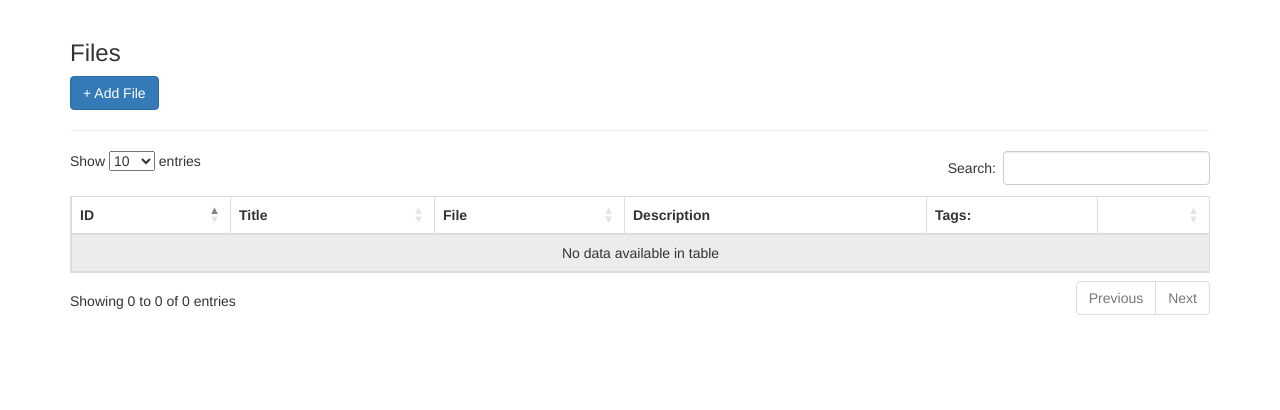
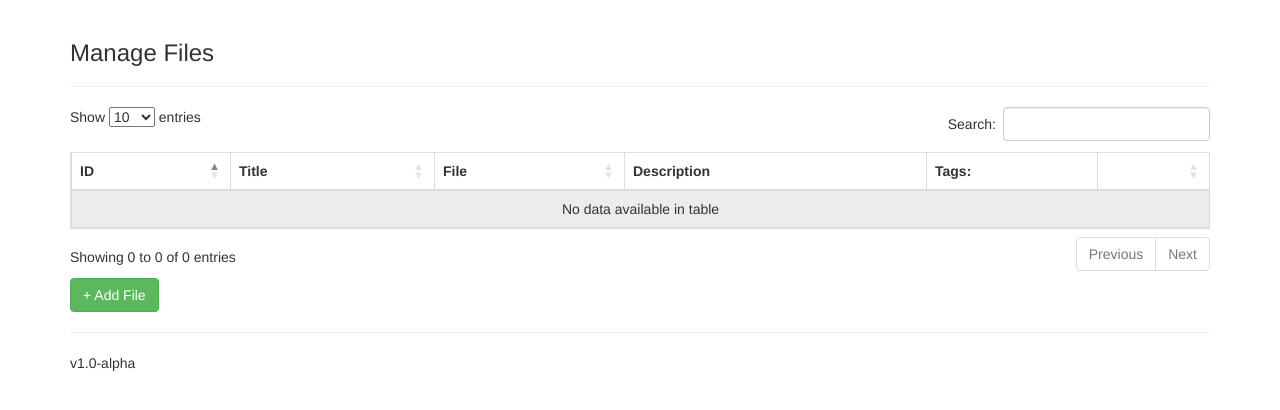
Before and after one commit to kendog/coalman, a Python web app: template templates/admin_files.html in a window 1280 px wide. Shown: the part 50-460 px from the top of the page. Run offline with Jinja, Linux system fonts and the light colour scheme; the template is opened without the code that fills it, so the values that code supplies are empty; some libraries are stand-ins or nearby versions.

Commit message:
UI and branding

```diff
--- a/app.py
+++ b/app.py
@@ -282,7 +282,7 @@ def create_db():
 # Public Frontend
 @app.route('/')
 def index():
-    return redirect(url_for('admin'))
+    return render_template('index.html')
 
 
 # FILE APIs
--- a/templates/admin_apis.html
+++ b/templates/admin_apis.html
@@ -5,7 +5,7 @@
 
 {% block content %}
 
-    <h3>APIs</h3>
+    <h3>Developer APIs</h3>
     <hr>
 
     <div>
@@ -43,7 +43,6 @@
         <p>Zip files and download package.</p>
         <p>[GET] /download/package/&lt;uuid&gt;</p>
     </div>
-        <hr>
 {% endblock %}
 
 {% block plugins %}
--- a/templates/admin_files.html
+++ b/templates/admin_files.html
@@ -1,12 +1,12 @@
 {% extends "layouts/layout1.html" %}
 {% set active_section = "admin_files" %}
 
-{% block title %}Files{% endblock %}
+{% block title %}Manage Files{% endblock %}
 
 {% block content %}
 
-    <h3>Files</h3>
-    <a href="{{ url_for('admin_files_add') }}" class="btn btn-primary">+ Add File</a>
+    <h3>Manage Files</h3>
+    <!--<a href="{{ url_for('admin_files_add') }}" class="btn btn-success">+ Add File</a>//-->
     <hr>
 
     <table id="files-table" class="table table-striped table-bordered">
@@ -16,13 +16,13 @@
             <th>Title</th>
             <th>File</th>
             <th>Description</th>
-            <th>Tags:
+            <th>Tags:<br>
                 {%  for group in tag_groups %}
                     <button class="btn btn-{{ group.tag_id }} btn-xs">{{ group.name }}</button>
                 {% endfor %}
             </th>
             <th></th>
-        </tr>
+        </tr
         </thead>
         <tbody>
         {%  for file in files %}
@@ -45,6 +45,7 @@
         {% endfor %}
         </tbody>
     </table>
+    <a href="{{ url_for('admin_files_add') }}" class="btn btn-success">+ Add File</a>
 
 {% endblock %}
 
--- a/templates/admin_files_delete.html
+++ b/templates/admin_files_delete.html
@@ -12,7 +12,7 @@
     <form id="files-form" method="post" action="">
 
         <div class="row">
-            <div class="col-md-7">
+            <div class="col-md-5">
                 <div class="form-group">
                     <label for="title">Title</label>
                     <input disabled id="title" name="title" type="text" class="form-control" value="{{ file.title }}" />
@@ -44,8 +44,9 @@
 
             <div class="col-md-1"></div>
 
-             <div class="col-md-4">
+             <div class="col-md-6">
                 <div class="form-group">
+                    <label for="file">Tags:</label>
                     {%  for group in tag_groups %}
                         <p><button class="btn btn-{{ group.tag_id }} btn-xs">{{ group.name }}</button></p>
                         <ul class="list-unstyled">
--- a/templates/admin_files_edit.html
+++ b/templates/admin_files_edit.html
@@ -11,7 +11,7 @@
     <form id="files-form" method="post" action="" enctype=multipart/form-data>
 
         <div class="row">
-            <div class="col-md-7">
+            <div class="col-md-5">
 
                 <div class="form-group">
                     <label for="title">Title</label>
@@ -44,7 +44,7 @@
             </div>
 
             <div class="col-md-1"></div>
-            <div class="col-md-4">
+            <div class="col-md-6">
                 <div class="form-group">
                     {%  for group in tag_groups %}
                         <p><button class="btn btn-{{ group.tag_id }} btn-xs">{{ group.name }}</button></p>
--- a/templates/admin_packages_delete.html
+++ b/templates/admin_packages_delete.html
@@ -13,7 +13,7 @@
 
 
         <div class="row">
-            <div class="col-md-4">
+            <div class="col-md-5">
 
                 <div class="form-group">
                     <label for="user_name">User Name:</label>
@@ -57,7 +57,7 @@
 
             <div class="col-md-1"></div>
 
-            <div class="col-md-7">
+            <div class="col-md-6">
                 <div class="form-group">
                     <label for="user_name">Files:</label>
                     <ul class="list-unstyled">
--- a/templates/admin_tag_groups.html
+++ b/templates/admin_tag_groups.html
@@ -7,7 +7,6 @@
 
     <h3>Tag Groups</h3>
         <!--<p>API: <a href="/api/v1/tag_groups" target="_blank">/api/v1/tag_groups</a></p>//-->
-        <a href="{{ url_for('admin_tag_groups_add') }}" class="btn btn-primary">+ Add Tag Group</a>
    <hr>
 
     <table id="tag-groups-table" class="table table-striped table-bordered">
@@ -33,6 +32,7 @@
         {% endfor %}
         </tbody>
     </table>
+    <a href="{{ url_for('admin_tag_groups_add') }}" class="btn btn-success">+ Add Tag Group</a>
 
 {% endblock %}
 
--- a/templates/admin_users.html
+++ b/templates/admin_users.html
@@ -8,7 +8,6 @@
 {% block content %}
 
     <h3>Users</h3>
-    <a href="{{ url_for('admin_users_add') }}" class="btn btn-primary">+ Add User</a>
     <hr>
 
     <table id="users-table" class="table table-striped table-bordered">
@@ -36,6 +35,7 @@
         {% endfor %}
         </tbody>
     </table>
+    <a href="{{ url_for('admin_users_add') }}" class="btn btn-success">+ Add User</a>
 
 {% endblock %}
 
--- a/templates/layouts/layout1.html
+++ b/templates/layouts/layout1.html
@@ -39,23 +39,29 @@
                         <li class="dropdown">
                             <a href="#" class="dropdown-toggle" data-toggle="dropdown" role="button" aria-haspopup="true" aria-expanded="false">Content <span class="caret"></span></a>
                             <ul class="dropdown-menu">
-                                <li><a href="/admin/files">Files</a></li>
-                                <li><a href="/admin/tags">Tags</a></li>
+                                <li><a href="/admin/files">Manage Files</a></li>
+                                <li><a href="/admin/files/add">+ Add File</a></li>
                             </ul>
                         </li>
-                        <li><a href="/admin/packages">Packages</a></li>
-                        <li><a href="/admin/apis">APIs</a></li>
+                        <li class="dropdown">
+                            <a href="#" class="dropdown-toggle" data-toggle="dropdown" role="button" aria-haspopup="true" aria-expanded="false">Packages <span class="caret"></span></a>
+                            <ul class="dropdown-menu">
+                                <li><a href="/admin/packages">Manage Packages</a></li>
+                                <li><a href="/admin/packages/add">+ Create Package</a></li>
+                            </ul>
+                        <li><a href="/admin/apis">Developer APIs</a></li>
                     </ul>
 
                     <ul class="nav navbar-nav navbar-right">
                         <li class="dropdown">
-                            <a href="#" class="dropdown-toggle" data-toggle="dropdown" role="button" aria-haspopup="true" aria-expanded="false">Account Settings <span class="caret"></span></a>
+                            <a href="#" class="dropdown-toggle" data-toggle="dropdown" role="button" aria-haspopup="true" aria-expanded="false">Account <span class="caret"></span></a>
                             <ul class="dropdown-menu">
-                                <li><a>logged in as: {{ current_user.email }}</a></li>
+                                <li><a>{{ current_user.email }}</a></li>
                                 <li role="separator" class="divider"></li>
                                 {% if current_user.has_role('admin') %}
-                                    <li><a href="/admin/tag_groups">Tag Groups</a></li>
-                                    <li><a href="/admin/users">Users</a></li>
+                                    <li><a href="/admin/tags">Manage Tags</a></li>
+                                    <li><a href="/admin/tag_groups">Manage Tag Groups</a></li>
+                                    <li><a href="/admin/users">Manage Users</a></li>
                                     <li role="separator" class="divider"></li>
                                     <li><a href="/admin/message/edit">Notification Message</a></li>
                                     <li role="separator" class="divider"></li>
@@ -79,7 +85,8 @@
     </div>
 
     <div id="footer" class="container">
-
+        <hr>
+        <p>v1.0-alpha</p>
     </div>
 
     <!-- jQuery (necessary for Bootstrap's JavaScript plugins) -->
--- a/templates/security/login_user.html
+++ b/templates/security/login_user.html
@@ -28,9 +28,6 @@
         <div class="col-md-4">
 
 
-                <hr>
-
-
         </div>
     </div>
 
```
Also changed, not shown: templates/admin_files_add.html (+4 -4 lines), templates/admin_packages.html (+10 -9 lines), templates/admin_packages_add.html (+5 -5 lines), templates/admin_tags.html (+5 -5 lines), templates/index.html (added, +16 -0 lines), 1 other file.
